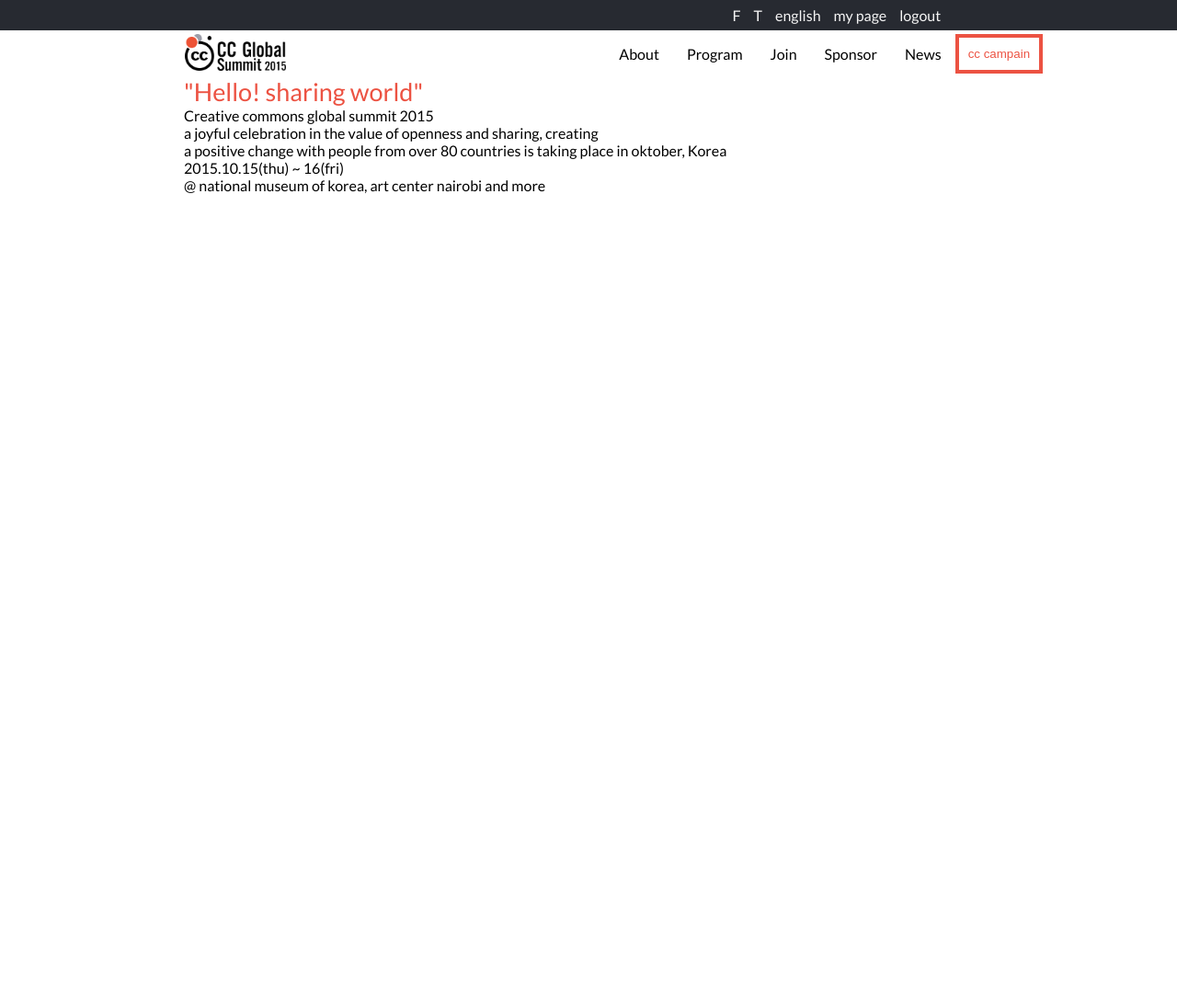
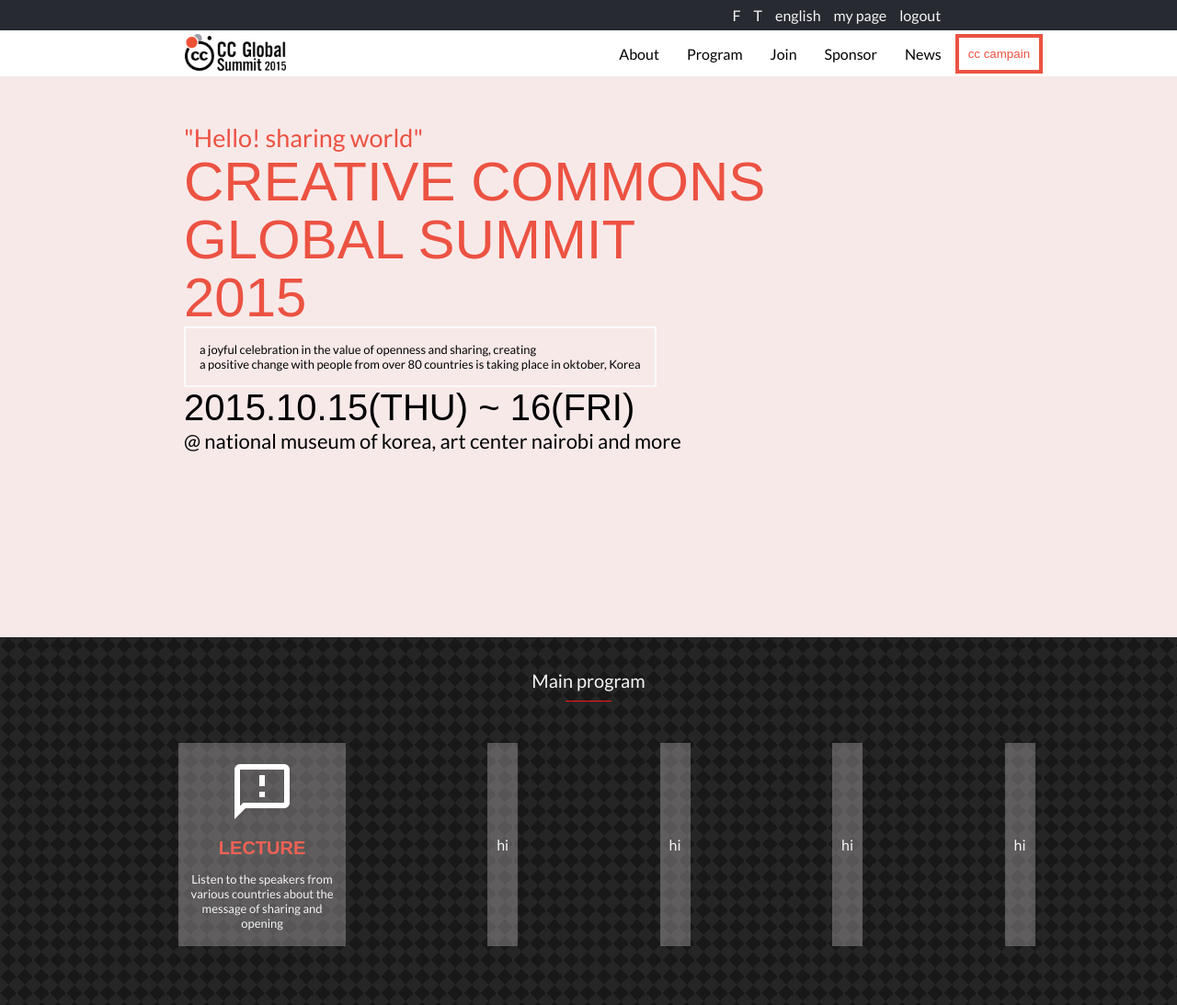
Before and after one commit to Timowest12/capstone, a website: page index.html in a window 1280 px wide. Shown: the whole page at 92% size. Before the commit the page ends 800 px from the top, so only its background shows below. Drawn offline with Linux system fonts and the light colour scheme; a web font is replaced by a local one.

Commit message:
Add program and styles

```diff
--- a/index.html
+++ b/index.html
@@ -52,13 +52,32 @@
     <section class="main">
         <div class="maincontent">
             <div class="sharing">"Hello! sharing world"</div>
-            <div class="creative">Creative commons global summit 2015</div>
+            <div class="creative">CREATIVE COMMONS<br> GLOBAL SUMMIT<br> 2015</div>
             <div class="blocktext">
                 <div>a joyful celebration in the value of openness and sharing, creating</div>
                 <div>a positive change with people from over 80 countries is taking place in oktober, Korea</div>
             </div>
-            <div>2015.10.15(thu) ~ 16(fri)</div>
-            <div>@ national museum of korea, art center nairobi and more</div>
+            <div class="maindate">2015.10.15(THU) ~ 16(FRI)</div>
+            <div class="national">@ national museum of korea, art center nairobi and more</div>
+        </div>
+    </section>
+    <section class="program">
+        <div class="announce">
+            <div class="announcetext">Main program</div>
+            <hr class="announcehr">
+        </div>
+        <div class="programs">
+            <ul class="programul">
+                <li>
+                    <img src="assets/images/icon.png" alt="icon">
+                    <h3 class="programheadtext">LECTURE</h3>
+                    <p class="programtext">Listen to the speakers from various countries about the message of sharing and opening</p>
+                </li>
+                <li>hi</li>
+                <li>hi</li>
+                <li>hi</li>
+                <li>hi</li>
+            </ul>
         </div>
     </section>
   </body>
--- a/styles/styles.css
+++ b/styles/styles.css
@@ -73,12 +73,84 @@
     padding: 10px;
 }
 .maincontent{
+    padding-top: 50px;
     padding-left: 200px;
+    background-color: rgb(248, 233, 233);
+    min-height: 70vh;
 }
 .sharing{
     color:var(--orange);
     font-size: 27px;
 }
 .creative{
+    font-family: 'COCOGOOSE', sans-serif;
+    line-height: 63px;
+    color:var(--orange);
+    font-size: 60px;
+}
+.blocktext{
+    border: 2px solid rgb(250, 250, 250);
+    display: inline-block;
+    padding: 15px;
+    font-size: 13px;
+}
+.maindate{
+    font-family: 'COCOGOOSE', sans-serif;
+    font-size: 40px;
+    font-weight: 500;
+}
+.national{
+    font-size: 22px;
+}
+.program{
+    background-color: #000000;
+opacity: 0.9;
+background-image:  linear-gradient(135deg, #0e0e0e 25%, transparent 25%), linear-gradient(225deg, #0e0e0e 25%, transparent 25%), linear-gradient(45deg, #0e0e0e 25%, transparent 25%), linear-gradient(315deg, #0e0e0e 25%, #000000 25%);
+background-position:  18px 0, 18px 0, 0 0, 0 0;
+background-size: 18px 18px;
+background-repeat: repeat;
+    color: whitesmoke;
+    min-height: 50vh;
+}
+.announce{
+    display: flex;
+    flex-direction: column;
+    justify-content: center;
+    align-items: center;
+    padding: 35px;
+    font-size: 20px;
+}
+.announcehr{
+    height: 1px;
+    background-color: red;
+    border: none;
+    width: 50px;
+}
+.programul{
+    display: flex;
+    flex-direction: row;
+    justify-content: space-evenly;
 
 }
+.programul > li {
+    max-width: 13%;
+    padding: 10px;
+    background-color: rgba(179, 172, 172, 0.39);
+    display: flex;
+    flex-direction: column;
+    justify-content: space-evenly;
+    align-items: center;
+    text-align: center;
+
+}
+.programul > li > *{
+    margin:7px 0;
+}
+.programheadtext{
+    color: var(--orange);
+    font-size: 20px;
+    font-family: 'COCOGOOSE', sans-serif;
+}
+.programtext{
+    font-size: 13px;
+}
```
Also changed, not shown: assets/images/icon.png (added).
